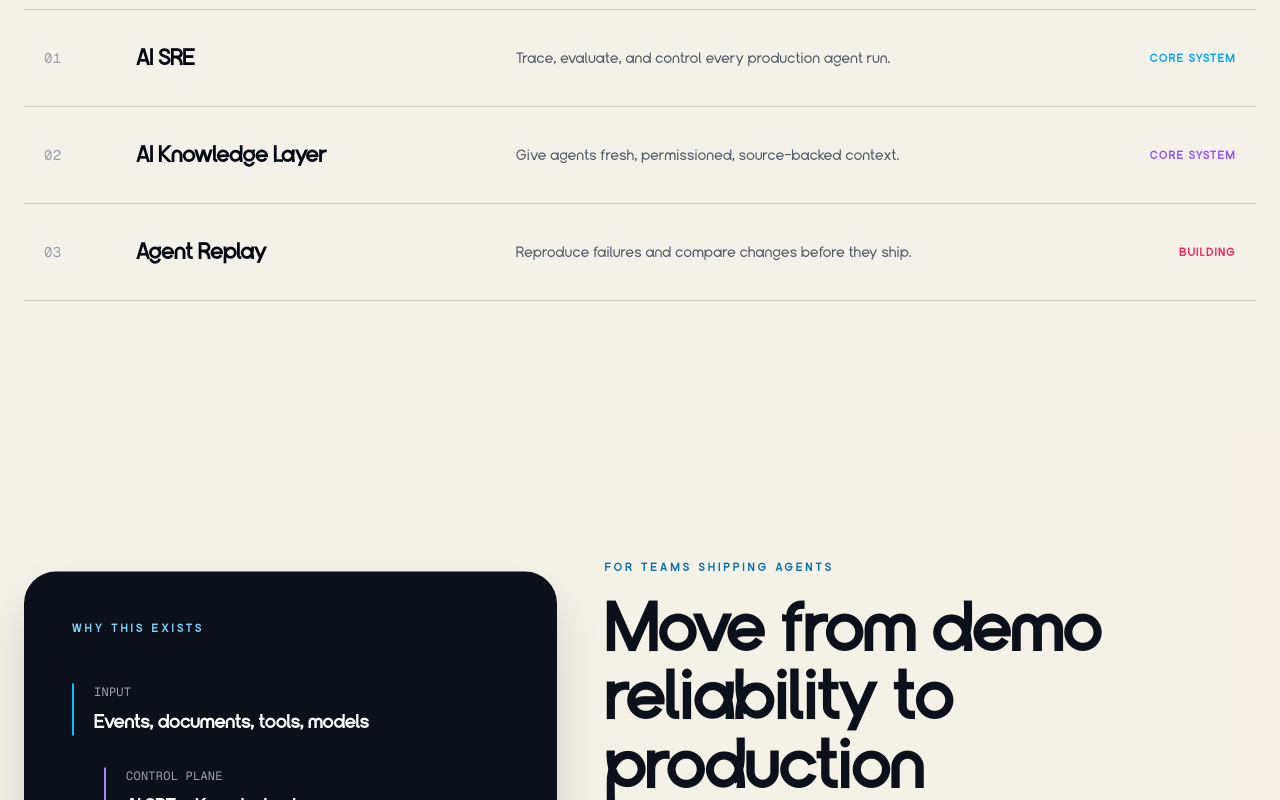
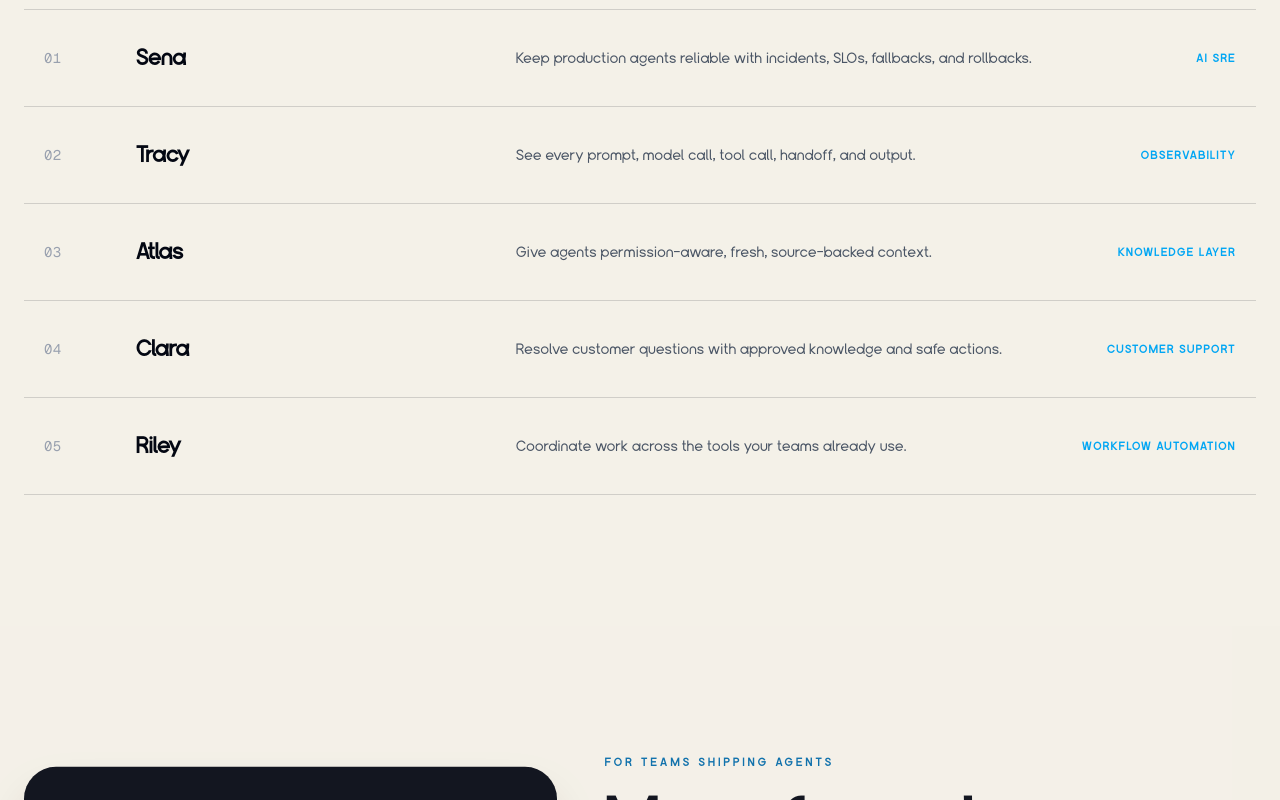
Before and after one commit to amandeepsingh29/Crumbles.dev, a Next.js app: page / in a window 1280 px wide. Shown: the part 1780-2580 px from the top of the page. Built offline with nearby package versions, Linux system fonts and the light colour scheme; no server answers; a web font is replaced by a local one.

Commit message:
Add five-product Crumbles suite

```diff
--- a/src/app/layout.tsx
+++ b/src/app/layout.tsx
@@ -20,7 +20,7 @@ import { siteUrl } from "@/lib/seo";
 export const metadata: Metadata = {
   metadataBase: new URL(siteUrl),
   title: "Crumbles",
-  description: "Production infrastructure for AI agents: AI SRE and a source-backed knowledge layer.",
+  description: "An AI agent operating layer with observability, knowledge, customer support, and workflow products.",
   alternates: { canonical: "/" },
   icons: {
     icon: [{ url: "/favicon.png", type: "image/png" }],
@@ -29,14 +29,14 @@ export const metadata: Metadata = {
     type: "website",
     siteName: "Crumbles",
     title: "Crumbles",
-    description: "Production infrastructure for AI agents: AI SRE and a source-backed knowledge layer.",
+    description: "An AI agent operating layer with observability, knowledge, customer support, and workflow products.",
     url: siteUrl,
     images: [{ url: "/opengraph-image", width: 1200, height: 630, alt: "Crumbles AI agent infrastructure" }],
   },
   twitter: {
     card: "summary_large_image",
     title: "Crumbles",
-    description: "Production infrastructure for AI agents: AI SRE and a source-backed knowledge layer.",
+    description: "An AI agent operating layer with observability, knowledge, customer support, and workflow products.",
     images: ["/opengraph-image"],
   },
 };
--- a/src/app/page.tsx
+++ b/src/app/page.tsx
@@ -2,9 +2,11 @@ import Link from 'next/link';
 import { FiActivity, FiArrowRight, FiArrowUpRight } from 'react-icons/fi';
 
 const projects = [
-  { number: '01', title: 'AI SRE', type: 'Core system', description: 'Trace, evaluate, and control every production agent run.', color: 'text-sky-500' },
-  { number: '02', title: 'AI Knowledge Layer', type: 'Core system', description: 'Give agents fresh, permissioned, source-backed context.', color: 'text-violet-500' },
-  { number: '03', title: 'Agent Replay', type: 'Building', description: 'Reproduce failures and compare changes before they ship.', color: 'text-rose-500' },
+  { number: '01', title: 'Sena', type: 'AI SRE', description: 'Keep production agents reliable with incidents, SLOs, fallbacks, and rollbacks.', color: 'text-sky-500' },
+  { number: '02', title: 'Tracy', type: 'Observability', description: 'See every prompt, model call, tool call, handoff, and output.', color: 'text-sky-500' },
+  { number: '03', title: 'Atlas', type: 'Knowledge layer', description: 'Give agents permission-aware, fresh, source-backed context.', color: 'text-sky-500' },
+  { number: '04', title: 'Clara', type: 'Customer support', description: 'Resolve customer questions with approved knowledge and safe actions.', color: 'text-sky-500' },
+  { number: '05', title: 'Riley', type: 'Workflow automation', description: 'Coordinate work across the tools your teams already use.', color: 'text-sky-500' },
 ];
 
 export default function Home() {
@@ -36,9 +38,9 @@ export default function Home() {
 
           <div className="mt-20 grid gap-px overflow-hidden rounded-2xl border border-gray-950/15 bg-gray-950/15 dark:border-white/15 dark:bg-white/15 sm:grid-cols-3">
             {[
-              ['RUNS', 'observable by default'],
-              ['DATA', 'source-backed context'],
-              ['SAFE', 'to change in production'],
+              ['05', 'connected products'],
+              ['03', 'platform systems'],
+              ['02', 'full-stack agents'],
             ].map(([value, label]) => (
               <div key={label} className="bg-[#f4f1e8]/90 p-6 dark:bg-gray-950/90">
                 <p className="font-mono text-3xl font-bold text-gray-950 dark:text-white">{value}</p>
@@ -84,7 +86,7 @@ export default function Home() {
           </div>
           <div className="border-t border-gray-950/15 dark:border-white/15">
             {projects.map((project) => (
-              <Link key={project.number} href="/products" className="group grid gap-5 border-b border-gray-950/15 py-8 transition-colors hover:bg-white/60 md:grid-cols-[72px_minmax(260px,0.8fr)_minmax(0,1.2fr)_160px] md:items-center md:px-5 dark:border-white/15 dark:hover:bg-white/[0.04]">
+              <Link key={project.number} href="/products" className="group grid gap-5 border-b border-gray-950/15 py-8 transition-colors hover:bg-white/60 md:grid-cols-[72px_minmax(0,0.8fr)_minmax(0,1.2fr)_160px] md:items-center md:px-5 dark:border-white/15 dark:hover:bg-white/[0.04]">
                 <span className="font-mono text-sm text-gray-400">{project.number}</span>
                 <h3 className="text-2xl font-black tracking-tight text-gray-950 dark:text-white">{project.title}</h3>
                 <p className="text-gray-600 dark:text-gray-400">{project.description}</p>
@@ -101,8 +103,8 @@ export default function Home() {
             <p className="text-xs font-black uppercase tracking-[0.3em] text-sky-300 dark:text-sky-600">Why this exists</p>
             <div className="mt-12 space-y-8">
               <div className="border-l-2 border-sky-400 pl-5"><p className="font-mono text-xs text-gray-400 dark:text-gray-500">INPUT</p><p className="mt-2 text-xl font-black">Events, documents, tools, models</p></div>
-              <div className="ml-8 border-l-2 border-violet-400 pl-5"><p className="font-mono text-xs text-gray-400 dark:text-gray-500">CONTROL PLANE</p><p className="mt-2 text-xl font-black">AI SRE + Knowledge Layer</p></div>
-              <div className="ml-16 border-l-2 border-emerald-400 pl-5"><p className="font-mono text-xs text-gray-400 dark:text-gray-500">OUTPUT</p><p className="mt-2 text-xl font-black">Agents you can trust in production</p></div>
+              <div className="ml-8 border-l-2 border-violet-400 pl-5"><p className="font-mono text-xs text-gray-400 dark:text-gray-500">PLATFORM</p><p className="mt-2 text-xl font-black">Sena + Tracy + Atlas</p></div>
+              <div className="ml-16 border-l-2 border-emerald-400 pl-5"><p className="font-mono text-xs text-gray-400 dark:text-gray-500">PRODUCTS</p><p className="mt-2 text-xl font-black">Clara + Riley for real work</p></div>
             </div>
           </div>
           <div className="max-w-xl">
@@ -124,7 +126,7 @@ export default function Home() {
             </div>
             <div><p className="text-xs font-black uppercase tracking-[0.2em] text-gray-500">Explore</p><div className="mt-5 space-y-3 text-sm text-gray-300"><Link href="/products" className="block hover:text-white">Products</Link><Link href="/blogs" className="block hover:text-white">Lab notes</Link><Link href="/team" className="block hover:text-white">Team</Link><Link href="/careers" className="block hover:text-white">Careers</Link></div></div>
             <div><p className="text-xs font-black uppercase tracking-[0.2em] text-gray-500">Focus</p><div className="mt-5 flex items-center gap-2 text-sm text-gray-300"><FiActivity className="text-emerald-300" /> Agent reliability</div><p className="mt-3 text-sm leading-relaxed text-gray-500">Observe every run. Ground every answer.</p></div>
-            <div><p className="text-xs font-black uppercase tracking-[0.2em] text-gray-500">Focus</p><p className="mt-5 text-sm leading-relaxed text-gray-400">AI SRE and source-backed knowledge infrastructure.</p></div>
+            <div><p className="text-xs font-black uppercase tracking-[0.2em] text-gray-500">Products</p><p className="mt-5 text-sm leading-relaxed text-gray-400">Sena, Tracy, Atlas, Clara, and Riley.</p></div>
           </div>
           <div className="flex flex-col gap-3 pt-6 text-xs text-gray-500 md:flex-row md:items-center md:justify-between"><span>© 2025 <span className="font-brand">Crumbles</span> AI Labs</span><span>Built to be inspected.</span></div>
         </div>
--- a/src/app/products/page.tsx
+++ b/src/app/products/page.tsx
@@ -11,8 +11,8 @@ export const metadata: Metadata = {
 };
 
 const statusStyles: Record<string, string> = {
-  'Core system': 'bg-emerald-100 text-emerald-800 dark:bg-emerald-950 dark:text-emerald-300',
-  Building: 'bg-violet-100 text-violet-800 dark:bg-violet-950 dark:text-violet-300',
+  Platform: 'bg-sky-100 text-sky-800 dark:bg-sky-950 dark:text-sky-300',
+  'SaaS product': 'bg-sky-100 text-sky-800 dark:bg-sky-950 dark:text-sky-300',
   Beta: 'bg-sky-100 text-sky-800 dark:bg-sky-950 dark:text-sky-300',
   'Early Access': 'bg-amber-100 text-amber-800 dark:bg-amber-950 dark:text-amber-300',
   'Internal Testing': 'bg-violet-100 text-violet-800 dark:bg-violet-950 dark:text-violet-300',
@@ -34,10 +34,10 @@ export default function ProductsPage() {
           </div>
           <div className="max-w-sm lg:justify-self-end">
             <p className="text-lg font-medium leading-relaxed text-gray-700 dark:text-gray-300">
-              Two core systems for teams that need agents to be observable, grounded, and safe to change in production.
+              Three platform systems and two full-stack agent products for teams building on top of existing software.
             </p>
             <div className="mt-8 flex items-center gap-3 text-sm font-bold text-gray-500 dark:text-gray-400">
-              <FiLayers className="text-sky-500" /> 02 core systems / 02 supporting surfaces
+              <FiLayers className="text-sky-500" /> 03 platform systems / 02 SaaS products
             </div>
           </div>
         </header>
@@ -51,6 +51,7 @@ export default function ProductsPage() {
                 <div>
                   <div className="mb-3 flex flex-wrap items-center gap-3">
                     <h2 className="text-2xl font-black tracking-tight text-gray-950 dark:text-white md:text-3xl">{product.title}</h2>
+                    <span className="text-xs font-bold uppercase tracking-[0.16em] text-sky-600 dark:text-sky-300">{product.category}</span>
                     <span className={`rounded-full px-3 py-1 text-[10px] font-black uppercase tracking-wider ${statusStyles[product.status] || statusStyles.Beta}`}>
                       {product.status}
                     </span>
--- a/src/data/products.ts
+++ b/src/data/products.ts
@@ -1,26 +1,37 @@
 export const products = [
   {
-    title: "AI SRE",
-    description: "The production control plane for agent systems. Trace model calls, tool failures, latency, cost, and handoffs; then replay, evaluate, and roll back safely.",
-    status: "Core system",
+    title: "Sena",
+    category: "AI SRE",
+    description: "The reliability control plane for production agents. Track incidents, SLOs, failures, latency, cost, fallbacks, and safe rollbacks.",
+    status: "Platform",
     link: "#",
   },
   {
-    title: "AI Knowledge Layer",
-    description: "A permission-aware context layer for agents. Ingest documents, tickets, code, and events with freshness, provenance, and retrieval controls built in.",
-    status: "Core system",
+    title: "Tracy",
+    category: "LLM + agent observability",
+    description: "Detailed execution traces for prompts, model calls, tool calls, handoffs, retrieved context, tokens, latency, and outputs.",
+    status: "Platform",
     link: "#",
   },
   {
-    title: "Agent Replay",
-    description: "Turn failed runs into test cases. Compare prompts, models, tools, and retrieved context against the same task before shipping a change.",
-    status: "Building",
+    title: "Atlas",
+    category: "AI knowledge layer",
+    description: "Permission-aware context for agents. Connect documents, tickets, code, and events with freshness, provenance, and retrieval controls.",
+    status: "Platform",
     link: "#",
   },
   {
-    title: "Context Connectors",
-    description: "Reliable ingestion for the systems agents depend on: repositories, tickets, docs, and operational events, normalized into the knowledge layer.",
-    status: "Building",
+    title: "Clara",
+    category: "Customer support agents",
+    description: "A customer support agent that answers from approved company knowledge, checks account context, takes safe actions, and escalates when needed.",
+    status: "SaaS product",
+    link: "#",
+  },
+  {
+    title: "Riley",
+    category: "Workflow automation agents",
+    description: "Agents that coordinate work across Slack, Jira, GitHub, CRM, and internal APIs—from incident response to approvals and follow-ups.",
+    status: "SaaS product",
     link: "#",
   }
 ];
--- a/src/lib/seo.ts
+++ b/src/lib/seo.ts
@@ -1,4 +1,4 @@
 export const siteUrl = process.env.NEXT_PUBLIC_SITE_URL || 'https://www.crumbles.dev';
 
 export const siteName = 'Crumbles';
-export const siteDescription = 'Production infrastructure for AI agents: AI SRE and a source-backed knowledge layer.';
+export const siteDescription = 'An AI agent operating layer with observability, knowledge, customer support, and workflow products.';
```
Also changed, not shown: 1 other file (tests, documents, lock files or other folders).
